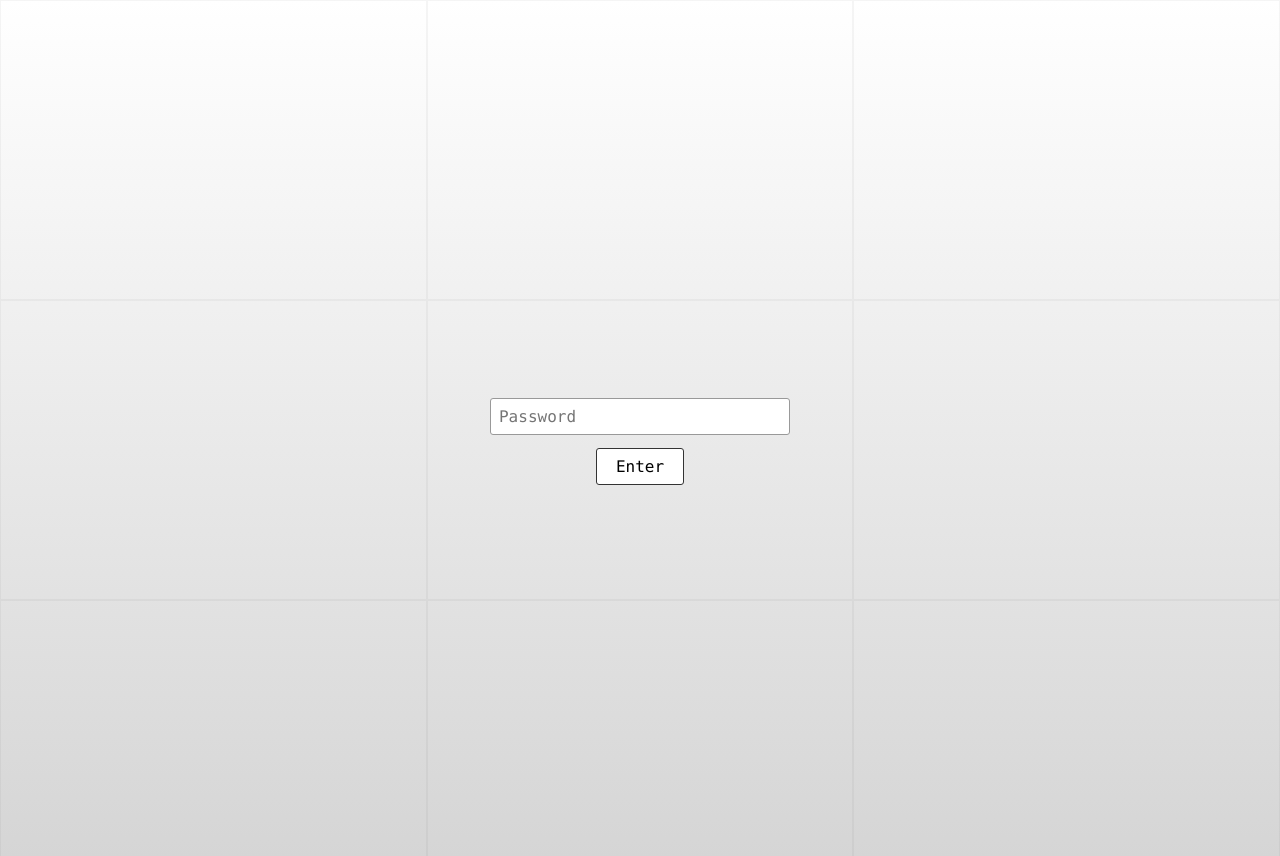
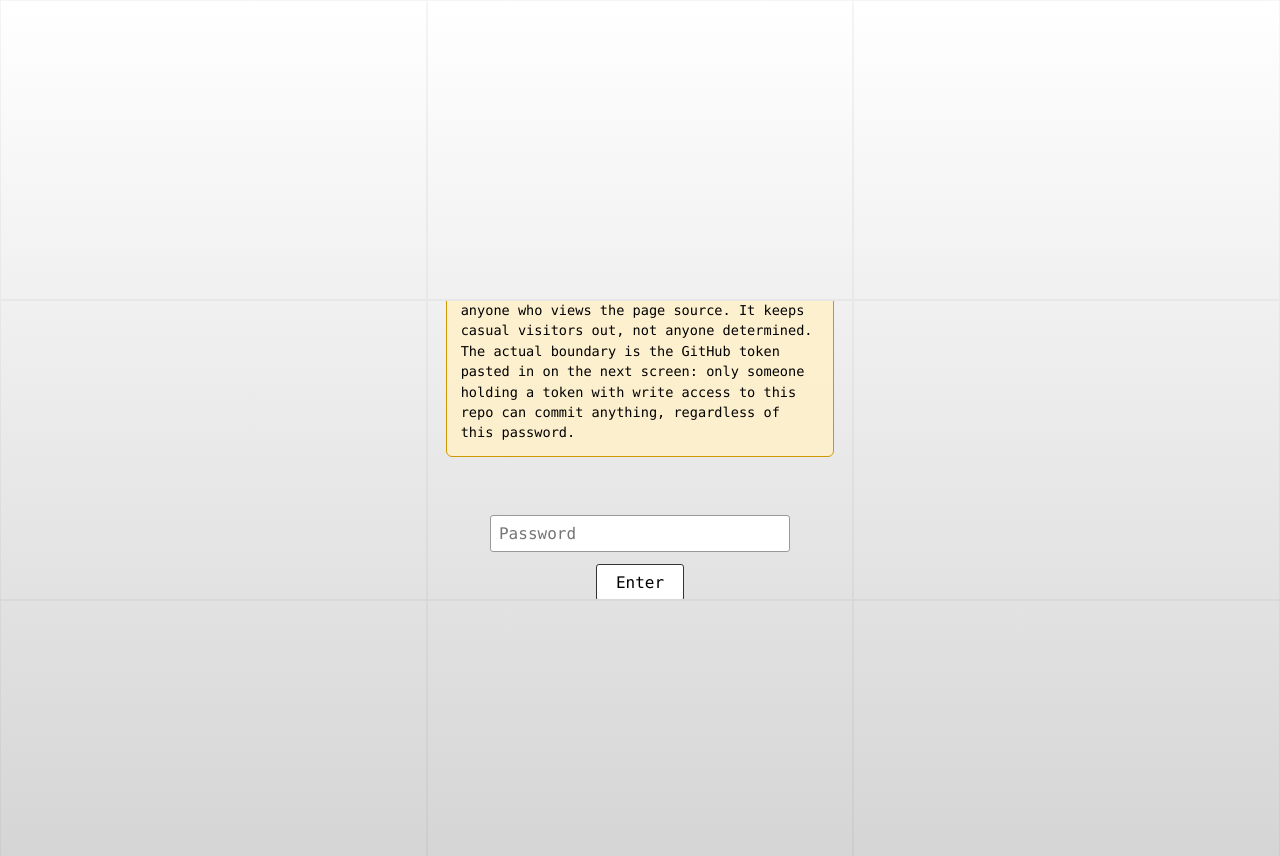
Before and after one commit to cyrillrafael/pigments-lab, a Jekyll site: the page built from admin.md, in a window 1280 px wide. Shown: the top 856 px of the page. Built offline with Jekyll 4.4.1, drawn with Linux system fonts in a browser that asks for light colours.

Commit message:
Add pigment reference palette; fix audit findings on admin gate
New /palette/ page: plant/mineral/synthetic pigments with sources,
chemical formulas, brief chemistry notes, and links to CAMEO (MFA
Boston's conservation materials reference) -- real, verified sources,
not fabricated links.

Audit fixes: the security warning on /admin/ was rendered behind the
full-screen password overlay (invisible until after unlocking, which
defeated its purpose) -- moved inside the gate itself. Removed a
duplicate 'General / Studio' option in the residency dropdown (it's
already populated from residencies.json). Added a retry-once path for
the manifest read-modify-write in admin.js, since two uploads racing
the same category's manifest file could otherwise silently drop one
entry on a 409 conflict.

```diff
--- a/_config.yml
+++ b/_config.yml
@@ -10,6 +10,8 @@ nav_links:
     url: "/"
   - title: "Pigments"
     url: "/pigments/"
+  - title: "Palette"
+    url: "/palette/"
   - title: "Sketchbooks"
     url: "/sketchbooks/"
   - title: "Workshop"
--- a/admin.md
+++ b/admin.md
@@ -3,15 +3,6 @@ layout: default
 title: Admin
 permalink: /admin/
 ---
-
-<div class="warn-box">
-  This page is not real security — it's a password screen implemented in
-  browser JavaScript, visible to anyone who views the page source. It keeps
-  casual visitors out; it does not protect against anyone determined. The
-  actual boundary is the GitHub token pasted in below: only someone holding
-  a token with write access to this repo can commit anything, regardless of
-  the password.
-</div>
 
 <div id="gate" class="gate">
   <div class="iris">
@@ -20,6 +11,14 @@ permalink: /admin/
     <div class="seg" data-dir="up-right"></div>
     <div class="seg" data-dir="left"></div>
     <div class="seg seg-center" data-dir="center">
+      <div class="warn-box">
+        Not real security — this password check runs in browser
+        JavaScript, visible to anyone who views the page source. It keeps
+        casual visitors out, not anyone determined. The actual boundary is
+        the GitHub token pasted in on the next screen: only someone
+        holding a token with write access to this repo can commit
+        anything, regardless of this password.
+      </div>
       <form id="gate-form" class="gate-form-wrap">
         <input type="password" id="gate-password" placeholder="Password" autocomplete="off" />
         <button type="submit">Enter</button>
@@ -48,9 +47,7 @@ permalink: /admin/
     </select>
 
     <label for="residency-select">Residency / journey</label>
-    <select id="residency-select">
-      <option value="general">General / Studio</option>
-    </select>
+    <select id="residency-select"></select>
 
     <label for="new-residency">…or add a new one (leave blank otherwise)</label>
     <input type="text" id="new-residency" placeholder="e.g. Somewhere 2027" />
--- a/assets/js/admin.js
+++ b/assets/js/admin.js
@@ -114,11 +114,21 @@ async function putFile(path, base64Content, message, token, sha) {
     headers: { ...authHeaders(token), "Content-Type": "application/json" },
     body: JSON.stringify(body),
   });
-  if (!res.ok) throw new Error(`PUT ${path} failed: ${res.status} ${await res.text()}`);
+  if (!res.ok) {
+    const err = new Error(`PUT ${path} failed: ${res.status} ${await res.text()}`);
+    err.status = res.status;
+    throw err;
+  }
   return res.json();
 }
 
-async function appendToManifest(manifestPath, entry, token) {
+// Read-modify-write on a small JSON manifest. If another upload racing the
+// same file wins the commit first, the sha we read is now stale and GitHub
+// rejects the PUT with 409/422 -- re-read and retry once rather than
+// silently losing this entry (the image file itself is already committed
+// by this point, so losing the manifest entry would orphan it from the
+// gallery/reports list).
+async function appendToManifest(manifestPath, entry, token, attempt = 0) {
   const existing = await getFile(manifestPath, token);
   let list = [];
   let sha;
@@ -128,7 +138,14 @@ async function appendToManifest(manifestPath, entry, token) {
   }
   list.push(entry);
   const newContent = textToBase64(JSON.stringify(list, null, 2) + "\n");
-  await putFile(manifestPath, newContent, `Add ${entry.file} to ${manifestPath}`, token, sha);
+  try {
+    await putFile(manifestPath, newContent, `Add ${entry.file} to ${manifestPath}`, token, sha);
+  } catch (e) {
+    if ((e.status === 409 || e.status === 422) && attempt < 2) {
+      return appendToManifest(manifestPath, entry, token, attempt + 1);
+    }
+    throw e;
+  }
 }
 
 async function ensureResidency(slug, label, token) {
--- a/styles.css
+++ b/styles.css
@@ -120,6 +120,71 @@ a:hover {
   font-style: italic;
 }
 
+/* Pigment index / palette */
+h3 {
+  margin-top: 2em;
+  margin-bottom: 0.6em;
+  font-size: 1.05rem;
+  border-bottom: 1px solid rgba(0,0,0,0.15);
+  padding-bottom: 0.2em;
+}
+
+.palette-grid {
+  display: grid;
+  grid-template-columns: repeat(auto-fill, minmax(150px, 1fr));
+  gap: 1.2em;
+  margin-bottom: 1em;
+}
+
+.swatch-card {
+  background: rgba(255,255,255,0.6);
+  border: 1px solid rgba(0,0,0,0.1);
+  border-radius: 6px;
+  padding: 0.8em;
+  display: flex;
+  flex-direction: column;
+}
+
+.swatch {
+  aspect-ratio: 1 / 1;
+  border-radius: 4px;
+  margin-bottom: 0.6em;
+  border: 1px solid rgba(0,0,0,0.08);
+}
+
+.swatch-name {
+  font-weight: bold;
+  font-size: 0.95rem;
+  margin-bottom: 0.15em;
+}
+
+.swatch-source {
+  font-size: 0.75rem;
+  color: #555;
+  font-style: italic;
+  margin-bottom: 0.4em;
+}
+
+.swatch-formula {
+  font-size: 0.8rem;
+  color: #222;
+  margin-bottom: 0.5em;
+}
+
+.swatch-note {
+  font-size: 0.75rem;
+  color: #444;
+  line-height: 1.4;
+  margin-bottom: 0.6em;
+  flex-grow: 1;
+}
+
+.swatch-link {
+  font-size: 0.75rem;
+  border-top: 1px solid rgba(0,0,0,0.1);
+  padding-top: 0.4em;
+}
+
 /* Admin: password gate + upload form */
 .gate {
   position: fixed;
@@ -148,8 +213,12 @@ a:hover {
 
 .iris .seg-center {
   display: flex;
+  flex-direction: column;
   align-items: center;
   justify-content: center;
+  overflow-y: auto;
+  padding: 1em;
+  box-sizing: border-box;
   transition: transform 0.5s cubic-bezier(0.7, 0, 0.3, 1) 0.12s, opacity 0.45s ease 0.12s;
 }
 
```
Also changed, not shown: _data/pigment_index.json (added, +132 -0 lines), palette.md (added, +31 -0 lines), pigments.md (+1 -1 lines).
